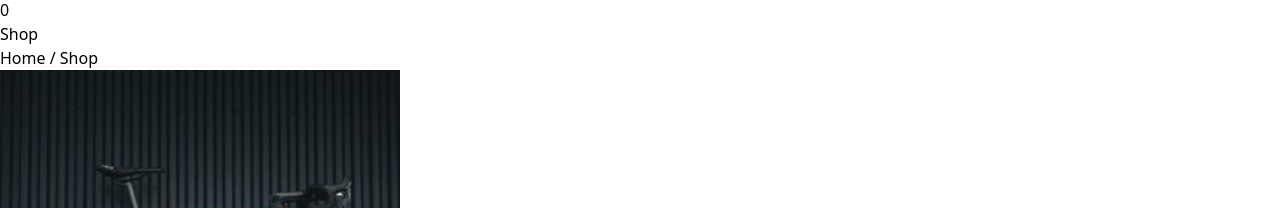
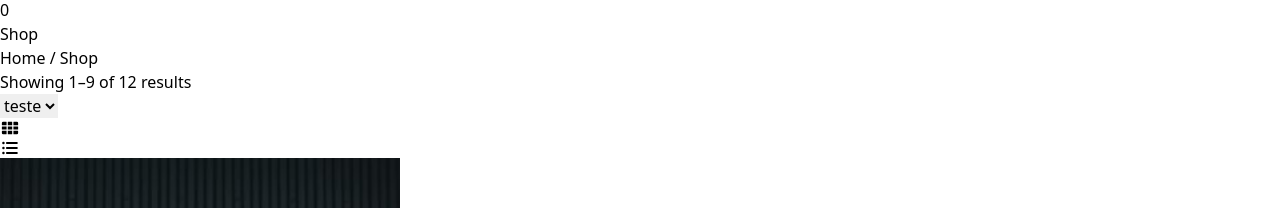
Before and after one commit to Thiago87dev/BikeShop, a Next.js app: page /shop in a window 1280 px wide. Shown: the part 449-657 px from the top of the page. Built offline with nearby package versions, Linux system fonts and the light colour scheme.

Commit message:
:sparkles: feat: shop - part 3 - switch buttons style

```diff
--- a/src/components/Navbar.tsx
+++ b/src/components/Navbar.tsx
@@ -1,13 +1,16 @@
 "use client";
 import Image from "next/image";
 import Link from "next/link";
-import { useState } from "react";
+import { usePathname } from "next/navigation";
+import { useEffect, useState } from "react";
 import { FiShoppingCart, FiMenu } from "react-icons/fi";
 import { IoMdClose } from "react-icons/io";
 
 const Navbar = () => {
   const [activeMenuItem, setActiveMenuItem] = useState("Home");
   const [activeSandwichMenu, setActiveSandwichMenu] = useState(false);
+
+  const pathname = usePathname();
 
   const handleToggleMenu = () => {
     setActiveSandwichMenu(!activeSandwichMenu);
@@ -20,6 +23,21 @@ const Navbar = () => {
     { label: "Contact", path: "/contact" },
     { label: "Blog", path: "/blog" },
   ];
+
+  useEffect(() => {
+    if (pathname.includes("/shop")) {
+      setActiveMenuItem("Shop");
+    } else if (pathname.includes("/about")) {
+      setActiveMenuItem("About");
+    } else if (pathname.includes("/contact")) {
+      setActiveMenuItem("Contact");
+    } else if (pathname.includes("/blog")) {
+      setActiveMenuItem("Blog");
+    } else {
+      setActiveMenuItem("Home");
+    }
+  }, [pathname]);
+
   return (
     <nav className="bg-[#f7f7f7] px-6 relative z-50">
       <div className="flex items-center justify-between mx-auto w-full max-w-[1240px] py-5">
@@ -56,7 +74,7 @@ const Navbar = () => {
                 key={item.label}
                 onClick={() => {
                   setActiveMenuItem(item.label);
-                  setActiveSandwichMenu(false)
+                  setActiveSandwichMenu(false);
                 }}
               >
                 <Link
--- a/src/components/shop/products/Products.tsx
+++ b/src/components/shop/products/Products.tsx
@@ -2,9 +2,12 @@
 import React, { useEffect, useState } from "react";
 import CardProducts from "./CardProducts";
 import { ProductProp } from "@/types";
+import { PiGridNineFill } from "react-icons/pi";
+import { PiListBulletsBold } from "react-icons/pi";
 
 const Products = () => {
   const [products, setProducts] = useState<ProductProp[]>([]);
+  const [switchSelected, setSwitchSelected] = useState("grid");
 
   useEffect(() => {
     const fetchData = async () => {
@@ -20,15 +23,49 @@ const Products = () => {
   }, []);
 
   return (
-    <div className="flex justify-center">
-      <div className="w-full max-w-[1240px] ">
-       <div className="grid grid-cols-3">
-        {products.map((item) => (
-          <div className="w-[387px]" key={item.id}>
-            <CardProducts img300x300={item.img300x300} name={item.name} price={item.price}/>
+    <div className="flex justify-center px-4">
+      <div className="w-full max-w-[1240px] py-10">
+        <div className="flex justify-between  py-10">
+          <p>Showing 1–9 of 12 results</p>
+          <div className="flex gap-[6px]">
+            <select className="w-48 h-8 border-b-[1px] border-solid border-black outline-none ">
+              <option>teste</option>
+              <option>teste</option>
+              <option>teste</option>
+            </select>
+            <div
+              onClick={() => setSwitchSelected("grid")}
+              className={`flex items-center justify-center ${
+                switchSelected === "grid"
+                  ? "border-2 border-solid border-black"
+                  : "border-[1px] border-solid border-gray-400 hover:border-black"
+              }  cursor-pointer w-8 h-8`}
+            >
+              <PiGridNineFill size={20} />
+            </div>
+            <div
+              onClick={() => setSwitchSelected("list")}
+              className={`flex items-center justify-center ${
+                switchSelected === "list"
+                  ? "border-2 border-solid border-black"
+                  : "border-[1px] border-solid border-gray-400 hover:border-black"
+              }  cursor-pointer w-8 h-8`}
+            >
+              <PiListBulletsBold size={20} />
+            </div>
           </div>
-        ))}
-       </div>
+        </div>
+        <div className="flex flex-wrap justify-between">
+          {products.map((item) => (
+            <div className="w-[387px]" key={item.id}>
+              <CardProducts
+                img300x300={item.img300x300}
+                name={item.name}
+                price={item.price}
+              />
+            </div>
+          ))}
+        </div>
       </div>
     </div>
   );
```
